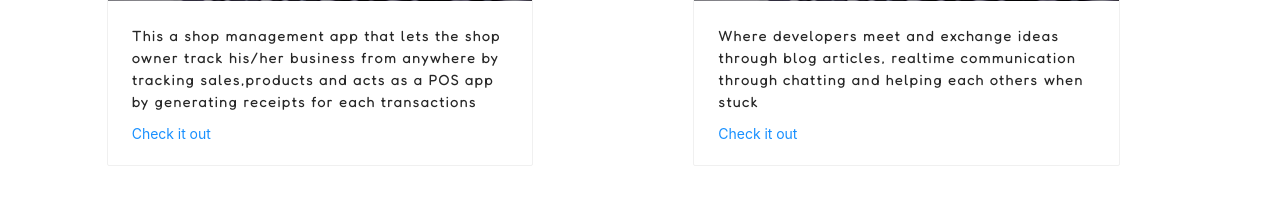
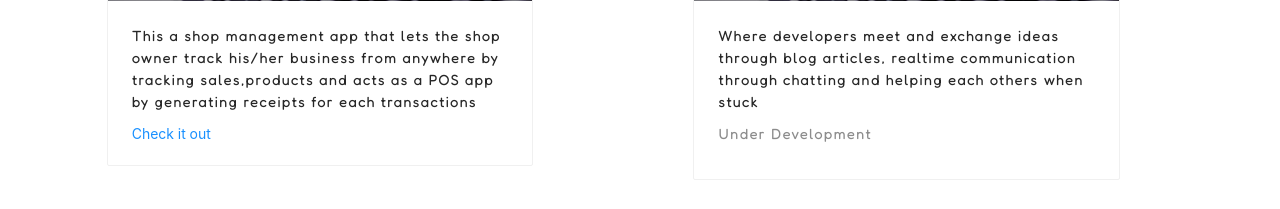
Before and after one commit to mrshanas/portfolio, a React (Create React App) app: page / in a window 1280 px wide. Shown: the part 2220-2429 px from the top of the page. Built offline with nearby package versions, Linux system fonts and the light colour scheme; a web font is replaced by a local one.

Commit message:
Modified project links

```diff
--- a/src/components/Projects/Projects.js
+++ b/src/components/Projects/Projects.js
@@ -28,7 +28,9 @@ const Projects = () => {
           >
             <p>{title}</p>
             <Meta
-              description={<a href="https://nasmart.com">Check it out</a>}
+              description={
+                <a href="https://pos-smartshop.herokuapp.com">Check it out</a>
+              }
             />
           </Card>
         </Col>
@@ -40,7 +42,12 @@ const Projects = () => {
             cover={<img alt="WeDevs project" src={cover} />}
           >
             <p>{WeDevs}</p>
-            <Meta description={<a href="https://wedevs.com">Check it out</a>} />
+            <Meta
+              description={
+                //<a href="https://wedevs.mrshanas.com">Check it out</a>
+                <p>Under Development</p>
+              }
+            />
           </Card>
         </Col>
       </Row>
```
